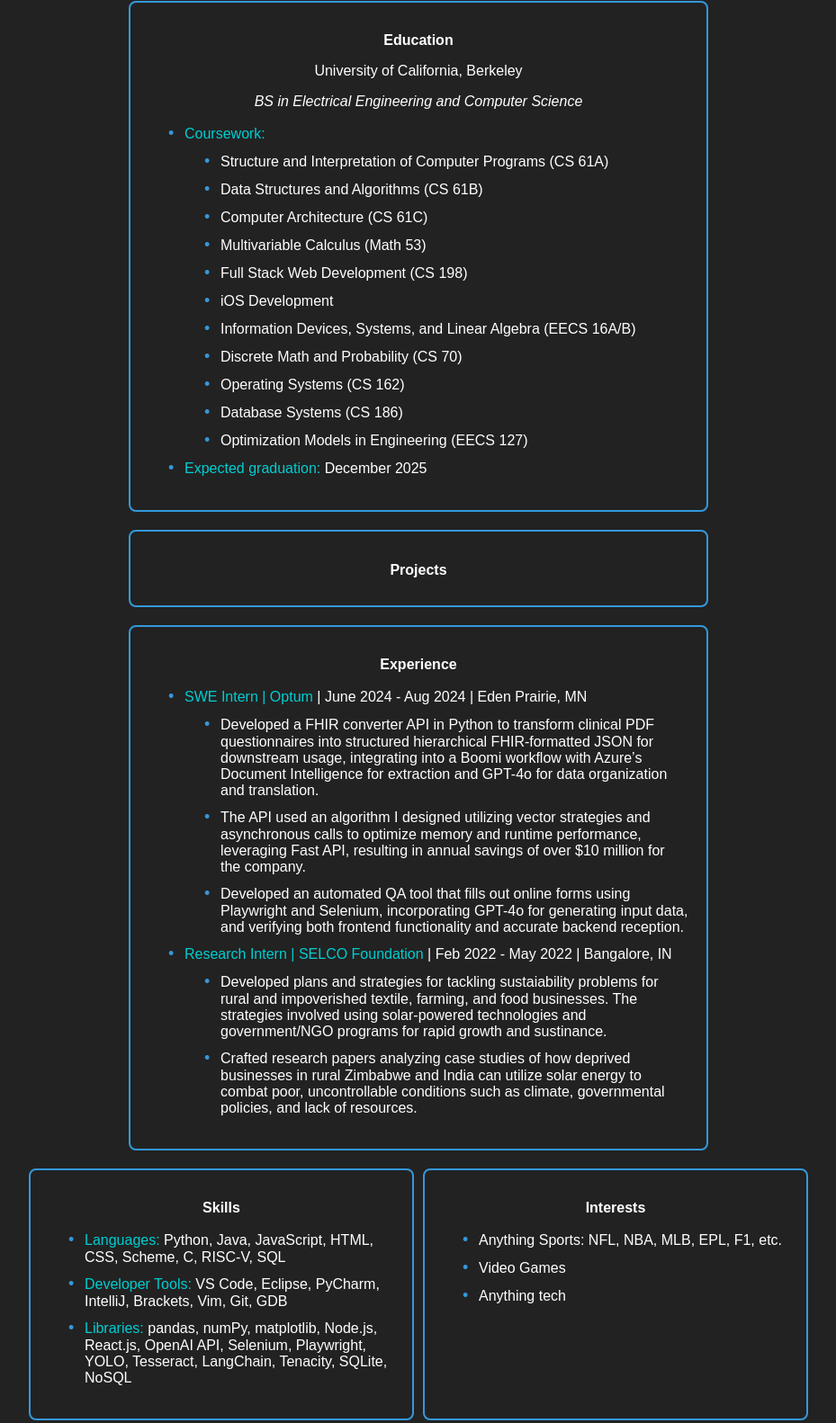
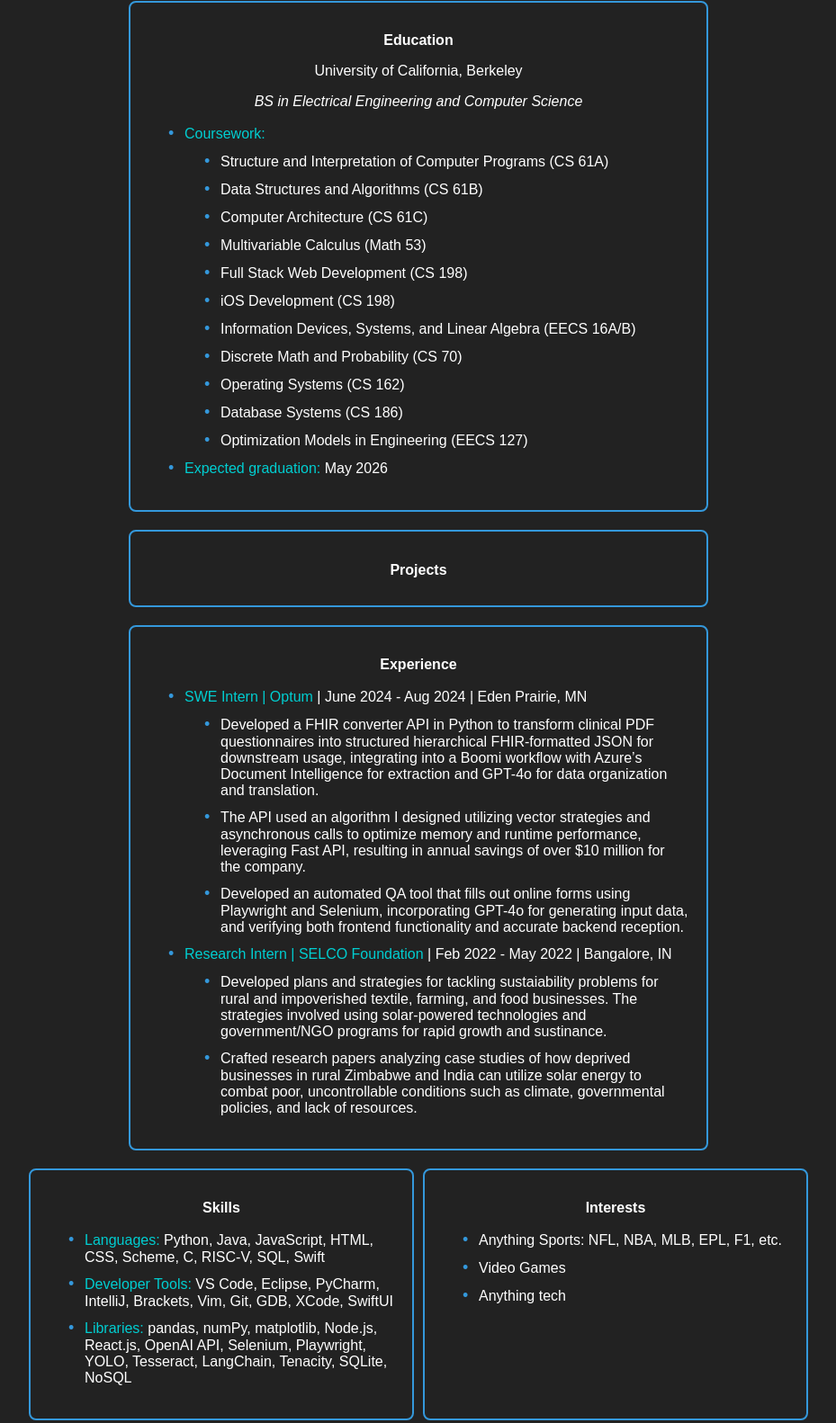
Before and after one commit to PranavB-11/Personal-Website, a website: page resume.html in a window 1280 px wide. Shown: the part 89-1671 px from the top of the page at 90% size, without its empty margins (175-1104 px from the left). Drawn offline with Linux system fonts and the light colour scheme.

Commit message:
September 2024 Updates

```diff
--- a/resume.html
+++ b/resume.html
@@ -18,7 +18,7 @@
             </div>
             <div class="download-button">
 
-                <a href="prbnresume6.pdf" target="_blank" id="downloadLink">
+                <a href="prbnresume11.pdf" target="_blank" id="downloadLink">
                     Download Resume
                 </a>
             </div>
@@ -38,7 +38,7 @@
                         <li>Computer Architecture (CS 61C)</li>
                         <li>Multivariable Calculus (Math 53)</li>
                         <li>Full Stack Web Development (CS 198)</li>
-                        <li>iOS Development</li>
+                        <li>iOS Development (CS 198)</li>
                         <li>Information Devices, Systems, and Linear Algebra (EECS 16A/B)</li>
                         <li>Discrete Math and Probability (CS 70)</li>
                         <li>Operating Systems (CS 162)</li>
@@ -46,7 +46,7 @@
                         <li>Optimization Models in Engineering (EECS 127)</li>
                     </ul>
                 </li>
-                <li><span class="blue-text">Expected graduation:</span> December 2025</li>
+                <li><span class="blue-text">Expected graduation:</span> May 2026</li>
             </ul>
         </div>
 
@@ -77,8 +77,8 @@
             <div class="resume-box skills-box" id="hidden-box-3">
                 <h2>Skills</h2>
                 <ul>
-                    <li><span class="blue-text">Languages:</span> Python, Java, JavaScript, HTML, CSS, Scheme, C, RISC-V, SQL</li>
-                    <li><span class="blue-text">Developer Tools:</span> VS Code, Eclipse, PyCharm, IntelliJ, Brackets, Vim, Git, GDB</li>
+                    <li><span class="blue-text">Languages:</span> Python, Java, JavaScript, HTML, CSS, Scheme, C, RISC-V, SQL, Swift</li>
+                    <li><span class="blue-text">Developer Tools:</span> VS Code, Eclipse, PyCharm, IntelliJ, Brackets, Vim, Git, GDB, XCode, SwiftUI</li>
                     <li><span class="blue-text">Libraries:</span> pandas, numPy, matplotlib, Node.js, React.js, OpenAI API, Selenium, Playwright, YOLO, Tesseract, LangChain, Tenacity, SQLite, NoSQL</li>
                 </ul>
             </div>
```
Also changed, not shown: 2 other files.
